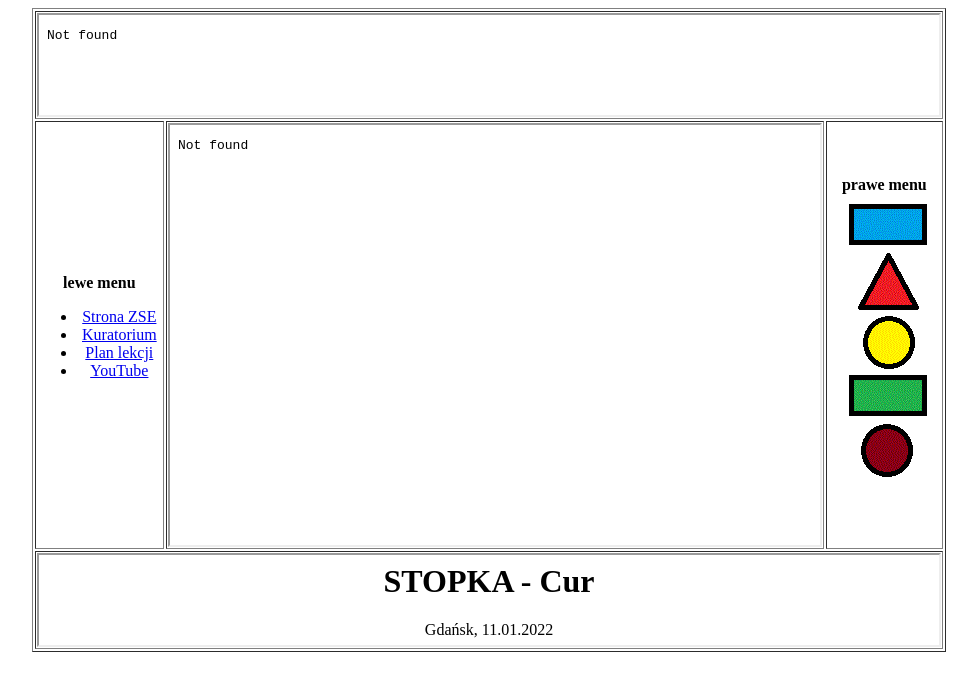
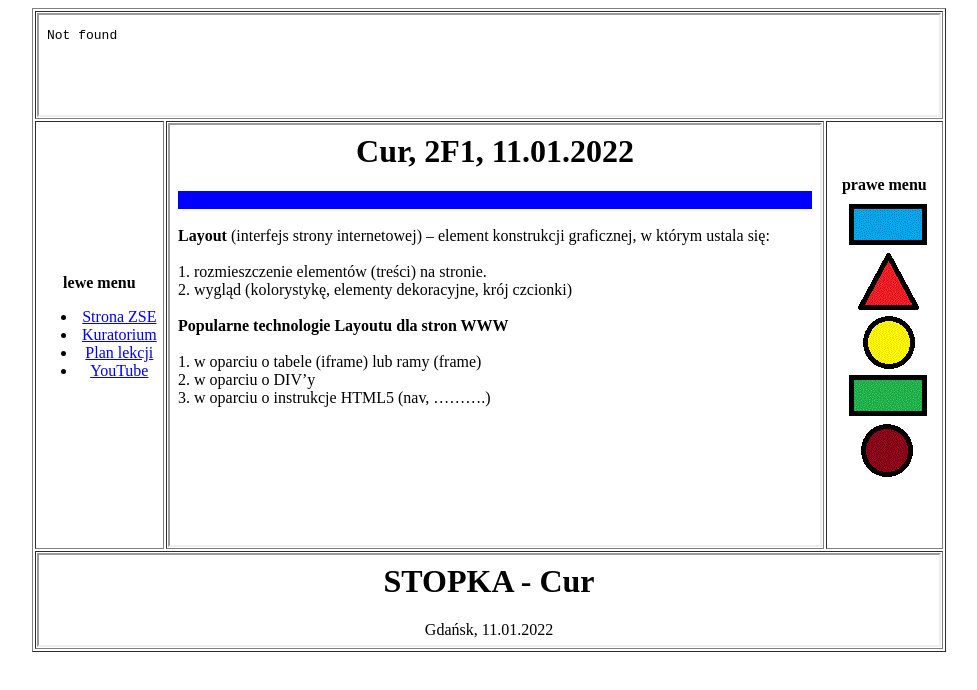
Before and after one commit to Ajwiu/vvv, a plain HTML site: page index.html in a window 1280 px wide. Shown: the whole page, without its empty margins (151-1128 px from the left). Drawn offline with Linux system fonts and the light colour scheme.

Commit message:
Update index.html

```diff
--- a/index.html
+++ b/index.html
@@ -28,7 +28,7 @@
 				</ul>
 				</td>
 				<b><td align="center">
-					<iframe width=650 height=420 name="obszar_glowny" src="glowny_Cur.html" border="0"></iframe>
+					<iframe width=650 height=420 name="obszar_glowny" src="gg_Cur.html" border="0"></iframe>
 						</td></b>
 				<td width=18% align="center">
 					<b>prawe menu</b><br>
```
